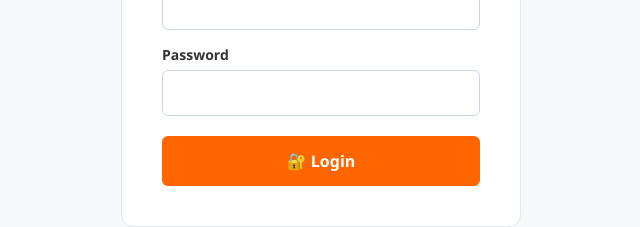
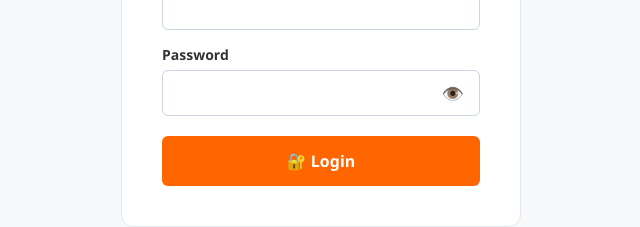
Before and after one commit to asib-islam/belal-jamddar-enterprise, a Next.js app: page /admin/login in a window 1280 px wide. Shown: the part 402-629 px from the top of the page, without its empty margins (319-959 px from the left). Built offline with nearby package versions, Linux system fonts and the light colour scheme.

Commit message:
Fix: Eye icon for password and location updates

```diff
--- a/app/admin/login/page.js
+++ b/app/admin/login/page.js
@@ -7,6 +7,7 @@ export default function AdminLogin() {
   const router = useRouter();
   const [email, setEmail] = useState('');
   const [password, setPassword] = useState('');
+  const [showPassword, setShowPassword] = useState(false);
   const [error, setError] = useState('');
   const [loading, setLoading] = useState(false);
 
@@ -25,14 +26,11 @@ export default function AdminLogin() {
       const data = await res.json();
 
       if (res.ok && data.requiresOTP) {
-        // OTP পাঠান
         await fetch('/api/auth/send-otp', {
           method: 'POST',
           headers: { 'Content-Type': 'application/json' },
           body: JSON.stringify({ email }),
         });
-
-        // OTP পেজে যান
         router.push('/admin/verify-otp');
       } else {
         setError(data.message || 'Invalid credentials');
@@ -73,13 +71,41 @@ export default function AdminLogin() {
 
         <div style={{ marginBottom: '20px' }}>
           <label style={{ display: 'block', marginBottom: '6px', fontWeight: '600', fontSize: '14px' }}>Password</label>
-          <input
-            type="password"
-            required
-            value={password}
-            onChange={(e) => setPassword(e.target.value)}
-            style={{ width: '100%', padding: '12px', border: '1px solid #cbd5e1', borderRadius: '6px', outline: 'none', fontSize: '15px' }}
-          />
+          <div style={{ position: 'relative' }}>
+            <input
+              type={showPassword ? 'text' : 'password'}
+              required
+              value={password}
+              onChange={(e) => setPassword(e.target.value)}
+              style={{
+                width: '100%',
+                padding: '12px',
+                paddingRight: '45px',
+                border: '1px solid #cbd5e1',
+                borderRadius: '6px',
+                outline: 'none',
+                fontSize: '15px'
+              }}
+            />
+            <button
+              type="button"
+              onClick={() => setShowPassword(!showPassword)}
+              style={{
+                position: 'absolute',
+                right: '12px',
+                top: '50%',
+                transform: 'translateY(-50%)',
+                background: 'none',
+                border: 'none',
+                cursor: 'pointer',
+                fontSize: '18px',
+                color: '#718096',
+                padding: '4px'
+              }}
+            >
+              {showPassword ? '🙈' : '👁️'}
+            </button>
+          </div>
         </div>
 
         <button
```
Also changed, not shown: app/page.js (+43 -2 lines).
